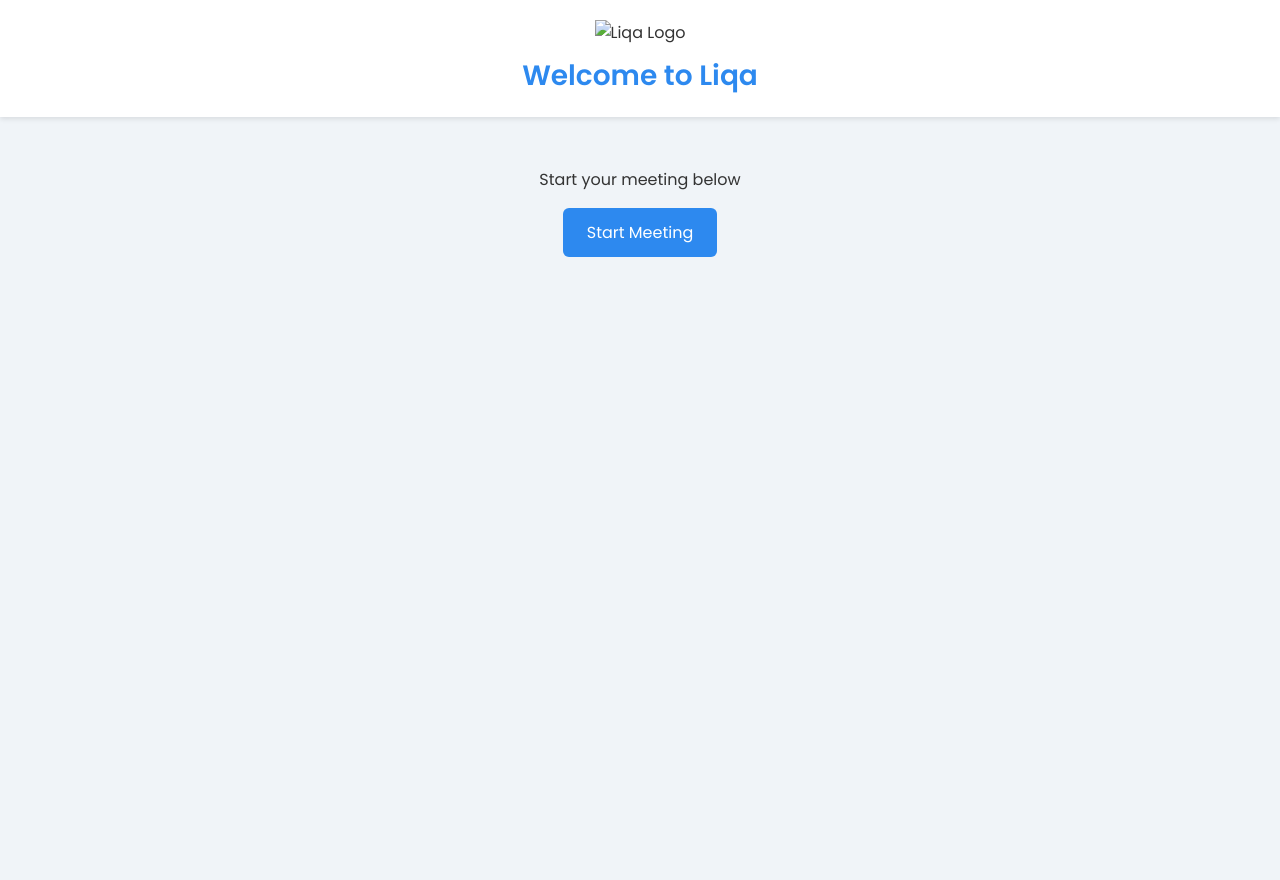
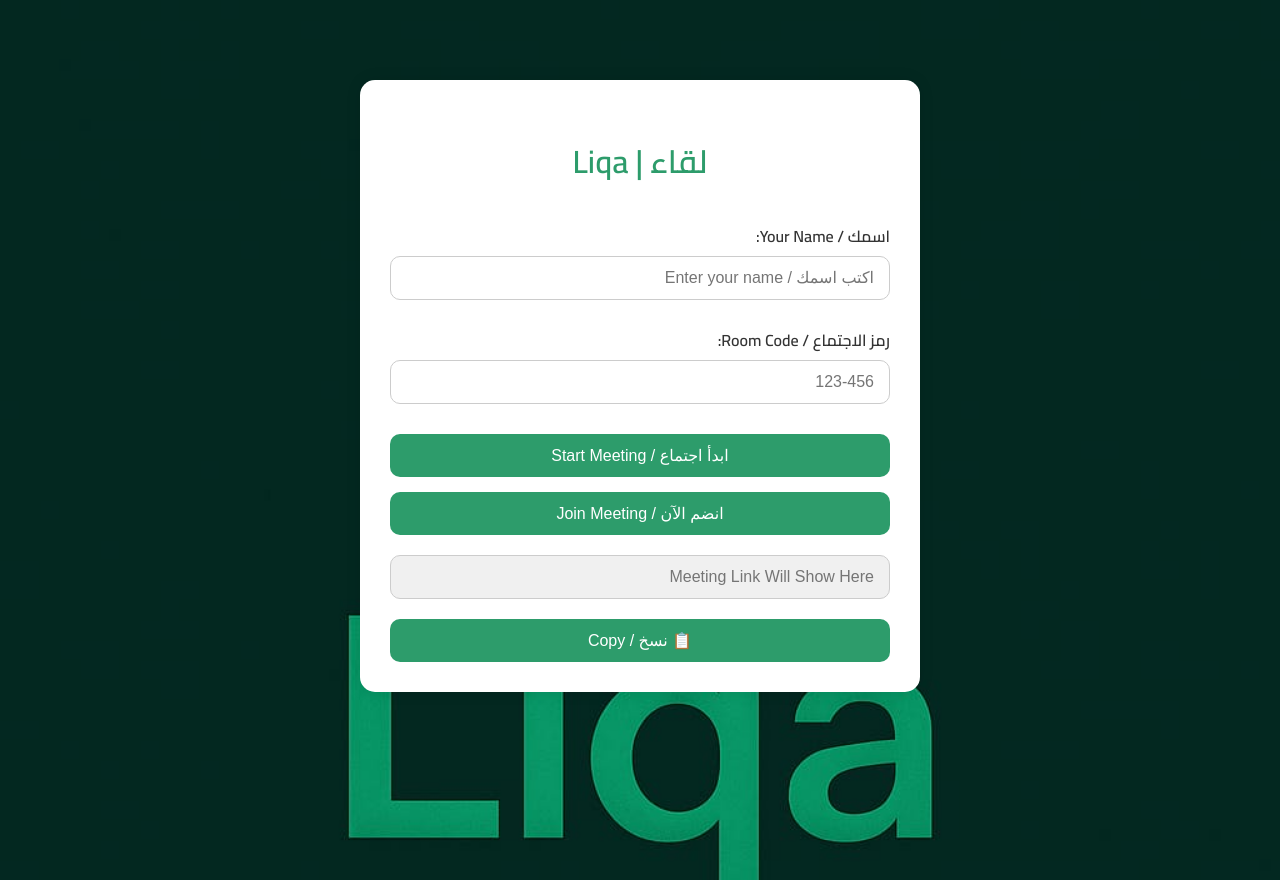
Before and after one commit to tasmiyacreate/liqa, a plain HTML site: page index.html in a window 1280 px wide. Before the commit the page ends 800 px from the top, so only its background shows below. Drawn offline with Linux system fonts and the light colour scheme.

Commit message:
Updated background logo design and UI

```diff
--- a/index.html
+++ b/index.html
@@ -1,32 +1,40 @@
 <!DOCTYPE html>
-<html lang="en">
+<html lang="en" dir="rtl">
 <head>
-  <meta charset="UTF-8" />
-  <meta name="viewport" content="width=device-width, initial-scale=1.0" />
-  <title>Liqa Meeting App</title>
+  <meta charset="UTF-8">
+  <title>Liqa - لقاء</title>
+  <meta name="viewport" content="width=device-width, initial-scale=1.0">
 
-  <!-- Google Font -->
-  <link href="https://fonts.googleapis.com/css2?family=Poppins:wght@400;600&display=swap" rel="stylesheet" />
+  <!-- Font -->
+  <link href="https://fonts.googleapis.com/css2?family=Cairo:wght@600&display=swap" rel="stylesheet">
+  <link rel="stylesheet" href="style.css"> <!-- Link to external CSS -->
+</head>
 
-  <!-- Style -->
-  <link rel="stylesheet" href="style.css" />
-</head>
 <body>
+  <!-- The main container for your form -->
+  <div class="container">
+    <h1>لقاء | Liqa</h1>
 
-  <!-- Header with Logo -->
-  <header>
-    <img src="liqa.jpg" alt="Liqa Logo" class="logo" />
-    <h1>Welcome to Liqa</h1>
-  </header>
+    <div class="form">
+      <label for="name">اسمك / Your Name:</label>
+      <input type="text" id="name" placeholder="اكتب اسمك / Enter your name">
 
-  <!-- Main Content -->
-  <main>
-    <p>Start your meeting below</p>
-    <a href="meeting.html" class="start-button">Start Meeting</a>
-  </main>
+      <label for="room">رمز الاجتماع / Room Code:</label>
+      <input type="text" id="room" placeholder="123-456">
 
-  <!-- Script -->
+      <div class="buttons">
+        <button onclick="startMeeting()">ابدأ اجتماع / Start Meeting</button>
+        <button onclick="joinMeeting()">انضم الآن / Join Meeting</button>
+      </div>
+
+      <div class="copy-section">
+        <input type="text" id="meetingLink" placeholder="Meeting Link Will Show Here" readonly />
+        <button onclick="copyLink()">📋 نسخ / Copy</button>
+      </div>
+    </div>
+  </div>
+
+  <!-- External JS File -->
   <script src="script.js"></script>
-
 </body>
 </html>
--- a/style.css
+++ b/style.css
@@ -1,44 +1,97 @@
+/* Base setup */
 body {
   margin: 0;
-  font-family: 'Poppins', sans-serif;
-  background-color: #f0f4f8;
-  color: #333;
+  padding: 0;
+  font-family: 'Cairo', sans-serif;
+  background-color: #f3f6f9;
+  direction: rtl;
+  background-image: url('liqa\ copy.jpg');  /* Ensure correct image path here */
+  background-size: cover;  /* Ensure logo covers the entire screen */
+  background-color: rgba(255, 255, 255, 0.2); /* Optional: light background base */
+  background-repeat: no-repeat;  /* Prevent repeating the image */
+  height: 100vh;  /* Ensure it covers the whole screen */
+}
+
+.container {
+  max-width: 500px;
+  margin: 80px auto;
+  background: #ffffff;
+  padding: 30px;
+  border-radius: 15px;
+  box-shadow: 0 0 15px rgba(0,0,0,0.1);
   text-align: center;
 }
 
-header {
-  background-color: #ffffff;
-  padding: 20px 0;
-  box-shadow: 0 2px 5px rgba(0,0,0,0.1);
+h1 {
+  color: #2D9C6B;
+  font-size: 32px;
+  margin-bottom: 30px;
 }
 
-.logo {
-  height: 70px;
-  width: auto;
-  margin-bottom: 10px;
+label {
+  display: block;
+  text-align: right;
+  font-size: 16px;
+  margin: 15px 0 5px;
+  color: #333;
 }
 
-h1 {
-  margin: 0;
-  font-size: 28px;
-  color: #2d89ef;
+input[type="text"] {
+  width: 100%;
+  padding: 12px 15px;
+  border: 1px solid #ccc;
+  border-radius: 10px;
+  font-size: 16px;
+  box-sizing: border-box;
+  margin-bottom: 10px;
+  text-align: right;
 }
 
-main {
-  margin-top: 50px;
+.buttons {
+  display: flex;
+  flex-direction: column;
+  gap: 15px;
+  margin: 20px 0;
 }
 
-.start-button {
-  display: inline-block;
-  padding: 12px 24px;
-  background-color: #2d89ef;
-  color: #fff;
+button {
+  padding: 12px;
   font-size: 16px;
-  border-radius: 6px;
-  text-decoration: none;
-  transition: background-color 0.3s;
+  background-color: #2D9C6B;
+  color: white;
+  border: none;
+  border-radius: 10px;
+  cursor: pointer;
+  transition: 0.3s ease;
 }
 
-.start-button:hover {
-  background-color: #1b5cb3;
+button:hover {
+  background-color: #218c5d;
 }
+
+.copy-section {
+  margin-top: 20px;
+  display: flex;
+  flex-direction: column;
+  gap: 10px;
+}
+
+.copy-section input {
+  background-color: #f0f0f0;
+  color: #555;
+}
+
+@media screen and (max-width: 600px) {
+  .container {
+    margin: 30px 10px;
+    padding: 20px;
+  }
+
+  h1 {
+    font-size: 24px;
+  }
+
+  button {
+    font-size: 14px;
+  }
+}
```
Also changed, not shown: liqa copy.jpg (added).
